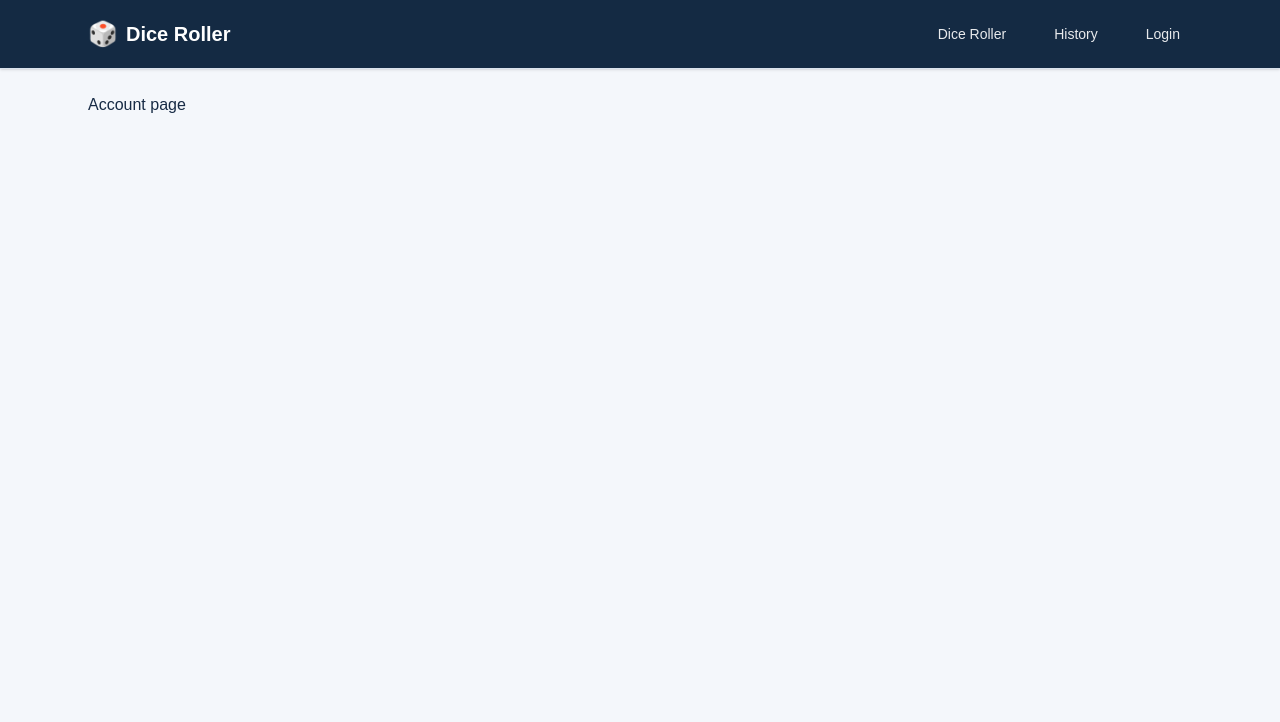
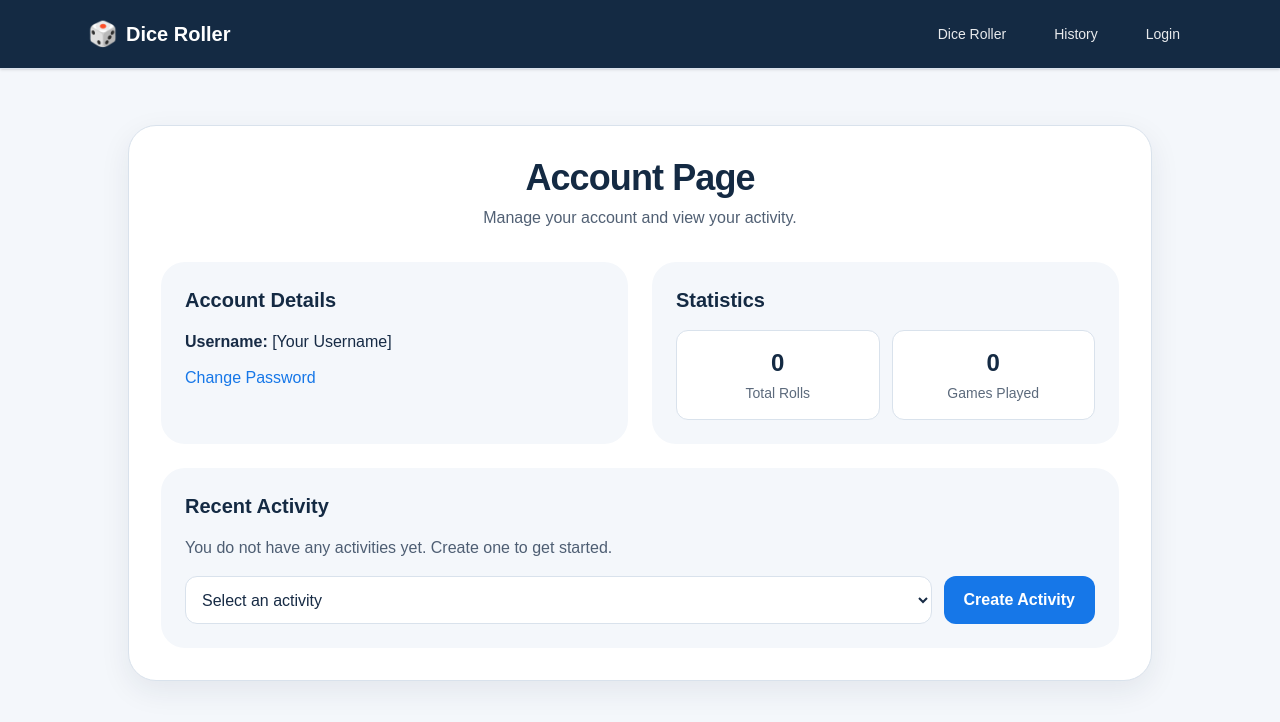
Before and after one commit to Regalus27/CSE499_SimpleDice, a Next.js app: page /account in a window 1280 px wide. Shown: the top 722 px of the page. Built offline with nearby package versions, Linux system fonts and the light colour scheme.

Commit message:
Base look for account page

```diff
--- a/app/account/page.tsx
+++ b/app/account/page.tsx
@@ -1,3 +1,162 @@
+"use client";
+
+import { useState } from "react";
+
+type Activity = {
+  id: number;
+  name: string;
+  description: string;
+};
+
+const activityOptions = [
+  "Dice Game",
+  "Card Game",
+  "Multiplayer Game",
+  "Puzzle Game",
+  "Dungeons & Dragons",
+  "Role-Playing Game",
+  "Other",
+];
+
 export default function AccountPage() {
-  return <div>Account page</div>;
+const isUserLoggedIn = true;
+const [activities, setActivities] = useState<Activity[]>([]);
+const [selectedActivity, setSelectedActivity] = useState("");
+
+function createActivity() {
+  if (!selectedActivity) return;
+
+  const newActivity: Activity = {
+    id: Date.now(),
+    name: selectedActivity,
+    description: `Activity details for ${selectedActivity}`,
+  };
+
+  setActivities((currentActivities) => [
+    ...currentActivities,
+    newActivity,
+  ]);
+
+  setSelectedActivity("");
 }
+
+
+  return (
+    <div className="min-h-[calc(100vh-80px)] bg-[var(--bg)] px-4 py-8">
+      <div className="mx-auto max-w-5xl rounded-[28px] border border-[var(--border)] bg-white p-6 shadow-[0_10px_30px_rgba(20,42,67,0.08)] md:p-8">
+        <div className="mb-8 text-center">
+          <h1 className="text-4xl font-bold tracking-tight text-[var(--navy)]">
+            Account Page
+          </h1>
+          <p className="mt-2 text-base text-[var(--text)]/75">
+            Manage your account and view your activity.
+          </p>
+        </div>
+
+        <div className="grid gap-6 md:grid-cols-2">
+          <section className="rounded-[24px] bg-[var(--bg)] p-6">
+            <h2 className="text-xl font-bold text-[var(--navy)]">
+              Account Details
+            </h2>
+
+            <div className="mt-4 space-y-3 text-[var(--text)]">
+              <p>
+                <span className="font-semibold">Username:</span>{" "}
+                [Your Username]
+              </p>
+
+              <button
+                type="button"
+                className="font-medium text-[var(--primary)] hover:underline"
+              >
+                Change Password
+              </button>
+            </div>
+          </section>
+
+          <section className="rounded-[24px] bg-[var(--bg)] p-6">
+            <h2 className="text-xl font-bold text-[var(--navy)]">
+              Statistics
+            </h2>
+
+            <div className="mt-4 grid grid-cols-2 gap-3">
+              <div className="rounded-xl border border-[var(--border)] bg-white p-4 text-center">
+                <p className="text-2xl font-bold text-[var(--navy)]">0</p>
+                <p className="mt-1 text-sm text-[var(--text)]/70">
+                  Total Rolls
+                </p>
+              </div>
+
+              <div className="rounded-xl border border-[var(--border)] bg-white p-4 text-center">
+                <p className="text-2xl font-bold text-[var(--navy)]">0</p>
+                <p className="mt-1 text-sm text-[var(--text)]/70">
+                  Games Played
+                </p>
+              </div>
+            </div>
+          </section>
+        </div>
+
+        <section className="mt-6 rounded-[24px] bg-[var(--bg)] p-6">
+          <h2 className="text-xl font-bold text-[var(--navy)]">
+            Recent Activity
+          </h2>
+
+          {!isUserLoggedIn ? (
+            <p className="mt-4 text-[var(--text)]/75">
+              Please log in to view your activities.
+            </p>
+          ) : activities.length === 0 ? (
+            <div className="mt-4">
+              <p className="text-[var(--text)]/75">
+                You do not have any activities yet. Create one to get started.
+              </p>
+
+              <div className="mt-4 flex flex-col gap-3 sm:flex-row">
+                <select
+                  value={selectedActivity}
+                  onChange={(event) => setSelectedActivity(event.target.value)}
+                  className="flex-1 rounded-xl border border-[var(--border)] bg-white px-3 py-3 text-[var(--text)] outline-none focus:border-[var(--primary)]"
+                >
+                  <option value="" disabled>
+                    Select an activity
+                  </option>
+
+                  {activityOptions.map((activity) => (
+                    <option key={activity} value={activity}>
+                      {activity}
+                    </option>
+                  ))}
+                </select>
+
+                <button
+                  type="button"
+                  onClick={createActivity}
+                  className="rounded-xl bg-[var(--primary)] px-5 py-3 font-semibold text-white transition hover:bg-[#1268d6]"
+                >
+                  Create Activity
+                </button>
+              </div>
+            </div>
+          ) : (
+            <div className="mt-4 grid gap-3">
+              {activities.map((activity) => (
+                <article
+                  key={activity.id}
+                  className="rounded-xl border border-[var(--border)] bg-white p-4"
+                >
+                  <h3 className="font-semibold text-[var(--navy)]">
+                    {activity.name}
+                  </h3>
+                  <p className="mt-1 text-sm text-[var(--text)]/75">
+                    {activity.description}
+                  </p>
+                </article>
+              ))}
+            </div>
+          )}
+        </section>
+      </div>
+    </div>
+  );
+}
```
